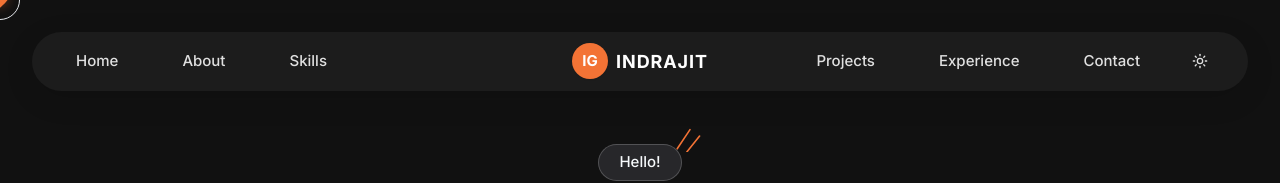
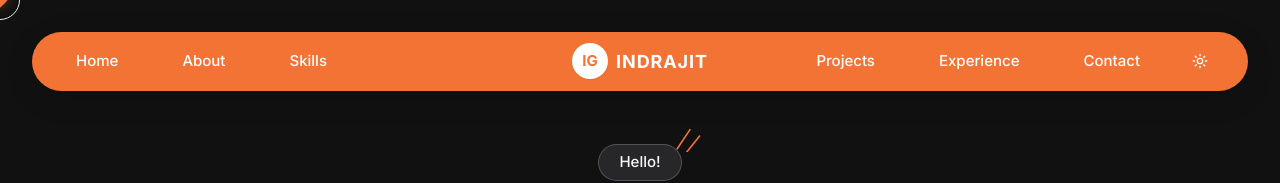
Before and after one commit to indrajit1306/IndrajitGhosh-Portfolio, a React (Vite) app: page / in a window 1280 px wide. Shown: the top 183 px of the page. Built offline with nearby package versions, Linux system fonts and the light colour scheme.

Commit message:
feat: implement modular architecture by creating core UI components and section layouts

```diff
--- a/src/components/layout/Navbar.jsx
+++ b/src/components/layout/Navbar.jsx
@@ -36,20 +36,25 @@ export default function Navbar() {
         transition={{ duration: 0.8, ease: "easeOut" }}
         className="fixed top-8 left-0 right-0 mx-auto z-50 w-[95%] max-w-[1250px] transition-all duration-300"
       >
-        <div className="bg-[#1C1C1C] text-white rounded-[40px] px-2 py-2 flex items-center justify-between shadow-[0_8px_30px_rgb(0,0,0,0.12)] w-full">
+        <div className={cn(
+          "text-white rounded-[40px] px-2 py-2 flex items-center justify-between w-full transition-all duration-1000 ease-in-out",
+          scrolled
+            ? "bg-[#1C1C1C]/50 dark:bg-primary/50 backdrop-blur-lg shadow-lg border border-white/10"
+            : "bg-[#1C1C1C] dark:bg-primary shadow-[0_8px_30px_rgb(0,0,0,0.12)]"
+        )}>
 
           {/* Desktop Nav */}
           <nav className="hidden md:grid grid-cols-3 items-center w-full">
 
             {/* Left side links */}
             <div className="flex items-center justify-start gap-2 lg:gap-6 pl-4">
-              <a href="#home" className="px-5 py-2.5 rounded-full text-[15px] font-medium text-[#E0E0E0] hover:bg-[#F37335] hover:text-white transition-all">
+              <a href="#home" className="px-5 py-2.5 rounded-full text-[15px] font-medium text-[#E0E0E0] dark:text-white hover:bg-[#F37335] dark:hover:bg-white/20 hover:text-white transition-all">
                 Home
               </a>
-              <a href="#about" className="px-5 py-2.5 rounded-full text-[15px] font-medium text-[#E0E0E0] hover:bg-[#F37335] hover:text-white transition-all">
+              <a href="#about" className="px-5 py-2.5 rounded-full text-[15px] font-medium text-[#E0E0E0] dark:text-white hover:bg-[#F37335] dark:hover:bg-white/20 hover:text-white transition-all">
                 About
               </a>
-              <a href="#skills" className="px-5 py-2.5 rounded-full text-[15px] font-medium text-[#E0E0E0] hover:bg-[#F37335] hover:text-white transition-all">
+              <a href="#skills" className="px-5 py-2.5 rounded-full text-[15px] font-medium text-[#E0E0E0] dark:text-white hover:bg-[#F37335] dark:hover:bg-white/20 hover:text-white transition-all">
                 Skills
               </a>
             </div>
@@ -57,25 +62,25 @@ export default function Navbar() {
             {/* Logo Center */}
             <div className="flex items-center justify-center">
               <a href="#" className="flex items-center gap-2">
-                <span className="bg-[#F37335] text-white w-9 h-9 rounded-full flex items-center justify-center font-bold text-[15px] shadow-sm">IG</span>
+                <span className="bg-[#F37335] dark:bg-white text-white dark:text-primary w-9 h-9 rounded-full flex items-center justify-center font-bold text-[15px] shadow-sm transition-colors duration-300">IG</span>
                 <span className="text-[18px] font-bold tracking-wider">INDRAJIT</span>
               </a>
             </div>
 
             {/* Right side links */}
             <div className="flex items-center justify-end gap-2 lg:gap-6 pr-6">
-              <a href="#projects" className="px-5 py-2.5 rounded-full text-[15px] font-medium text-[#E0E0E0] hover:bg-[#F37335] hover:text-white transition-all">
+              <a href="#projects" className="px-5 py-2.5 rounded-full text-[15px] font-medium text-[#E0E0E0] dark:text-white hover:bg-[#F37335] dark:hover:bg-white/20 hover:text-white transition-all">
                 Projects
               </a>
-              <a href="#experience" className="px-5 py-2.5 rounded-full text-[15px] font-medium text-[#E0E0E0] hover:bg-[#F37335] hover:text-white transition-all">
+              <a href="#experience" className="px-5 py-2.5 rounded-full text-[15px] font-medium text-[#E0E0E0] dark:text-white hover:bg-[#F37335] dark:hover:bg-white/20 hover:text-white transition-all">
                 Experience
               </a>
-              <a href="#contact" className="px-5 py-2.5 rounded-full text-[15px] font-medium text-[#E0E0E0] hover:bg-[#F37335] hover:text-white transition-all">
+              <a href="#contact" className="px-5 py-2.5 rounded-full text-[15px] font-medium text-[#E0E0E0] dark:text-white hover:bg-[#F37335] dark:hover:bg-white/20 hover:text-white transition-all">
                 Contact
               </a>
               <button
                 onClick={() => setTheme(theme === 'dark' ? 'light' : 'dark')}
-                className="p-2 rounded-full hover:bg-white/10 transition-colors text-[#E0E0E0] hover:text-white flex items-center justify-center"
+                className="p-2 rounded-full hover:bg-white/10 dark:hover:bg-white/20 transition-colors text-[#E0E0E0] dark:text-white flex items-center justify-center"
                 aria-label="Toggle theme"
               >
                 {theme === 'dark' ? <Sun className="w-4 h-4" /> : <Moon className="w-4 h-4" />}
@@ -87,13 +92,13 @@ export default function Navbar() {
           {/* Mobile Toggle */}
           <div className="flex items-center md:hidden pr-4 w-full justify-between">
              <a href="#" className="flex items-center gap-2 ml-4">
-                <span className="bg-[#F37335] text-white w-8 h-8 rounded-full flex items-center justify-center font-bold text-[14px]">IG</span>
+                <span className="bg-[#F37335] dark:bg-white text-white dark:text-primary w-8 h-8 rounded-full flex items-center justify-center font-bold text-[14px] transition-colors duration-300">IG</span>
                 <span className="text-[16px] font-bold tracking-wider">INDRAJIT</span>
               </a>
             <div className="flex items-center gap-2">
               <button
                 onClick={() => setTheme(theme === 'dark' ? 'light' : 'dark')}
-                className="p-2 text-white hover:bg-white/10 rounded-full transition-colors"
+                className="p-2 text-white hover:bg-white/10 dark:hover:bg-white/20 rounded-full transition-colors"
                 aria-label="Toggle theme"
               >
                 {theme === 'dark' ? <Sun className="w-5 h-5" /> : <Moon className="w-5 h-5" />}
```
